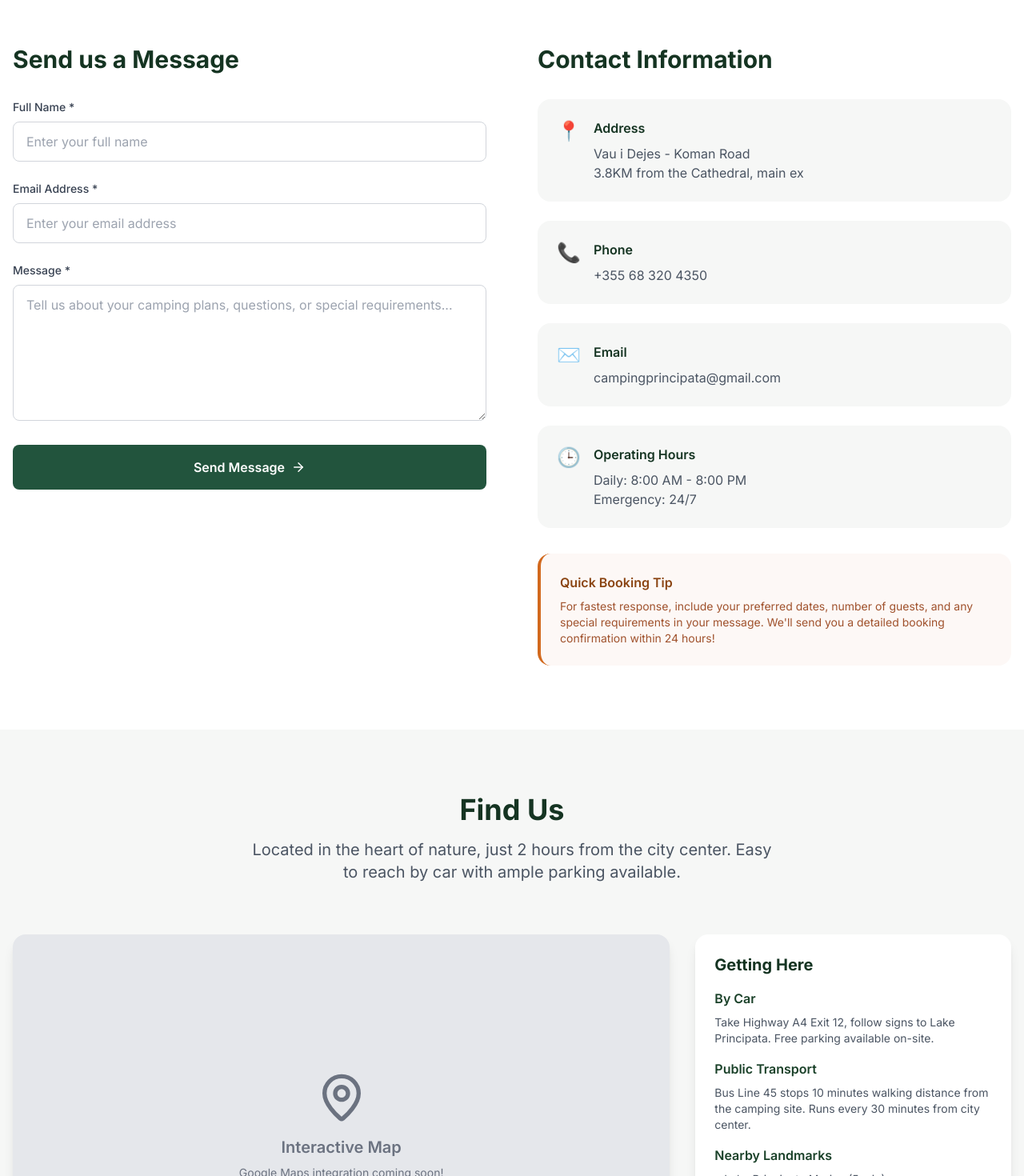
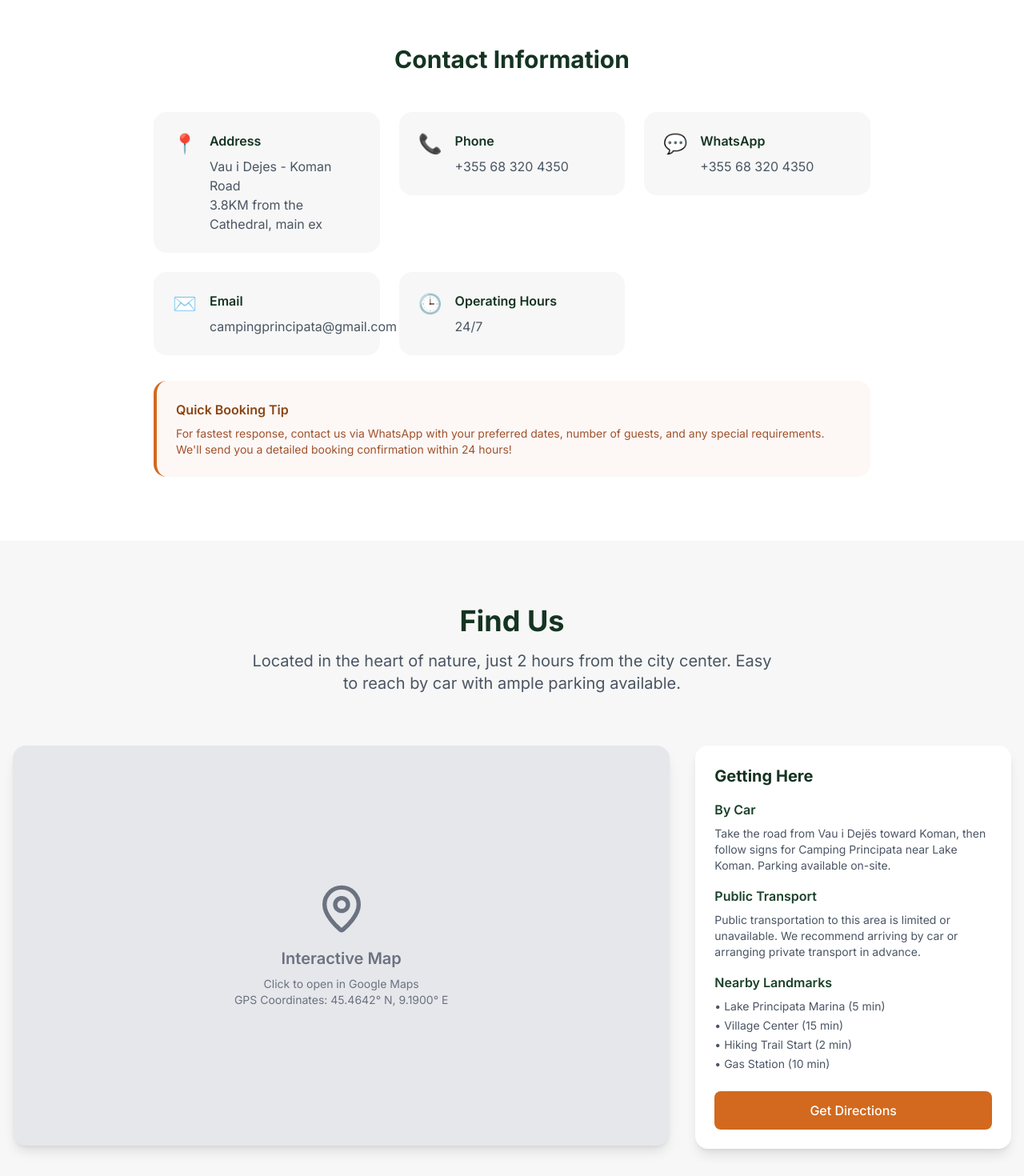
Before and after one commit to cpgersiol/principata-nature-escape, a React (Vite) app: page /contact in a window 1280 px wide. Shown: the part 500-1970 px from the top of the page at 80% size. Built offline with nearby package versions, Linux system fonts and the light colour scheme.

Commit message:
Refactor: Update content and links
Update button links, pricing, about, contact, and transportation page content.

```diff
--- a/src/pages/About.tsx
+++ b/src/pages/About.tsx
@@ -1,3 +1,4 @@
+
 import { useState, useEffect } from 'react';
 import { MapPin, ArrowRight } from 'lucide-react';
 import { Link } from 'react-router-dom';
@@ -14,22 +15,22 @@ const About = () => {
 
   const timeline = [
     {
-      year: '2014',
+      year: '2022',
       title: 'The Beginning',
       description: 'Camping Principata was founded with a simple vision: to provide a perfect nature escape for families and adventurers.'
     },
     {
-      year: '2017',
+      year: '2023',
       title: 'Facility Expansion',
       description: 'Added modern shower facilities, electrical hookups, and expanded the camping area to accommodate more guests.'
     },
     {
-      year: '2020',
+      year: '2024',
       title: 'Digital Transformation',
       description: 'Introduced WiFi throughout the grounds and online booking system for better guest experience.'
     },
     {
-      year: '2024',
+      year: '2025',
       title: 'Sustainability Focus',
       description: 'Launched eco-friendly initiatives including solar power and waste reduction programs.'
     }
@@ -241,7 +242,7 @@ const About = () => {
                 <MapPin className="text-forest-600 mt-1 flex-shrink-0" size={24} />
                 <div>
                   <p className="text-lg text-gray-700 mb-2">
-                    <strong>123 Nature Lane, Lakeside, Italy 12345</strong>
+                    <strong>Vau i Dejës - Koman Road, 3.8 KM from the Cathedral</strong>
                   </p>
                   <p className="text-gray-600 leading-relaxed">
                     Strategically located just 2 hours from the city center, our camping site
@@ -264,30 +265,38 @@ const About = () => {
                 <div className="bg-sage-50 p-4 rounded-lg">
                   <h4 className="font-semibold text-forest-700 mb-2">Transportation</h4>
                   <ul className="text-sm text-gray-600 space-y-1">
-                    <li>• Free parking available</li>
-                    <li>• Bus stop (10 min walk)</li>
-                    <li>• Airport (1.5 hours)</li>
+                    <li>• Parking available</li>
+                    <li>• Airport (2 hours)</li>
                   </ul>
                 </div>
               </div>
 
-              <Link
-                to="/contact"
+              <a
+                href="https://maps.app.goo.gl/X4JUPR5LeuiSxxFt8"
+                target="_blank"
+                rel="noopener noreferrer"
                 className="inline-flex items-center bg-forest-600 hover:bg-forest-700 text-white px-6 py-3 rounded-full font-semibold transition-all duration-300 transform hover:scale-105"
               >
                 Get Directions
                 <ArrowRight className="ml-2" size={18} />
-              </Link>
+              </a>
             </div>
 
             <div className="animate-slide-in-right">
-              <div className="bg-gray-200 rounded-2xl h-96 flex items-center justify-center shadow-lg">
-                <div className="text-center text-gray-500">
-                  <MapPin size={48} className="mx-auto mb-4" />
-                  <p className="text-lg">Interactive Map</p>
-                  <p className="text-sm">Coming Soon</p>
+              <a
+                href="https://maps.app.goo.gl/X4JUPR5LeuiSxxFt8"
+                target="_blank"
+                rel="noopener noreferrer"
+                className="cursor-pointer"
+              >
+                <div className="bg-gray-200 rounded-2xl h-96 flex items-center justify-center shadow-lg hover:shadow-xl transition-shadow duration-300">
+                  <div className="text-center text-gray-500">
+                    <MapPin size={48} className="mx-auto mb-4" />
+                    <p className="text-lg">Interactive Map</p>
+                    <p className="text-sm">Click to open in Google Maps</p>
+                  </div>
                 </div>
-              </div>
+              </a>
             </div>
           </div>
         </div>
@@ -302,14 +311,16 @@ const About = () => {
           <p className="text-xl mb-8 max-w-2xl mx-auto opacity-90 animate-fade-in" style={{ animationDelay: '0.2s' }}>
             Join thousands of satisfied guests who have made unforgettable memories at Camping Principata.
           </p>
-          <Link
-            to="/contact"
+          <a
+            href="https://wa.me/355683204350"
+            target="_blank"
+            rel="noopener noreferrer"
             className="inline-flex items-center bg-white text-earth-600 hover:bg-gray-100 px-8 py-4 rounded-full text-lg font-semibold transition-all duration-300 transform hover:scale-105 animate-scale-in"
             style={{ animationDelay: '0.4s' }}
           >
             Book Your Adventure
             <ArrowRight className="ml-2" size={20} />
-          </Link>
+          </a>
         </div>
       </section>
     </div>
--- a/src/pages/Contact.tsx
+++ b/src/pages/Contact.tsx
@@ -1,51 +1,27 @@
 
-import { useState } from 'react';
-import { MapPin, Contact, ArrowRight } from 'lucide-react';
+import { MapPin, Phone, MessageCircle } from 'lucide-react';
 
 const ContactPage = () => {
-  const [formData, setFormData] = useState({
-    name: '',
-    email: '',
-    message: ''
-  });
-  const [isSubmitting, setIsSubmitting] = useState(false);
-  const [showThankYou, setShowThankYou] = useState(false);
-
-  const handleInputChange = (e) => {
-    const { name, value } = e.target;
-    setFormData(prev => ({
-      ...prev,
-      [name]: value
-    }));
-  };
-
-  const handleSubmit = async (e) => {
-    e.preventDefault();
-    setIsSubmitting(true);
-
-    // Simulate form submission
-    await new Promise(resolve => setTimeout(resolve, 1000));
-
-    setIsSubmitting(false);
-    setShowThankYou(true);
-    setFormData({ name: '', email: '', message: '' });
-
-    // Hide thank you message after 5 seconds
-    setTimeout(() => {
-      setShowThankYou(false);
-    }, 5000);
-  };
-
   const contactInfo = [
     {
       title: 'Address',
       details: ['Vau i Dejes - Koman Road', '3.8KM from the Cathedral, main ex'],
-      icon: '📍'
+      icon: '📍',
+      link: 'https://maps.app.goo.gl/X4JUPR5LeuiSxxFt8',
+      isExternal: true
     },
     {
       title: 'Phone',
       details: ['+355 68 320 4350'],
-      icon: '📞'
+      icon: '📞',
+      link: 'tel:+355683204350'
+    },
+    {
+      title: 'WhatsApp',
+      details: ['+355 68 320 4350'],
+      icon: '💬',
+      link: 'https://wa.me/355683204350',
+      isExternal: true
     },
     {
       title: 'Email',
@@ -54,7 +30,7 @@ const ContactPage = () => {
     },
     {
       title: 'Operating Hours',
-      details: ['Daily: 8:00 AM - 8:00 PM', 'Emergency: 24/7'],
+      details: ['24/7'],
       icon: '🕒'
     }
   ];
@@ -72,7 +48,7 @@ const ContactPage = () => {
         </div>
         <div className="container mx-auto px-4 relative z-10">
           <div className="max-w-3xl mx-auto text-center animate-fade-in">
-            <Contact size={64} className="mx-auto mb-6 opacity-80" />
+            <MessageCircle size={64} className="mx-auto mb-6 opacity-80" />
             <h1 className="text-4xl md:text-6xl font-bold mb-6">
               Get in Touch
             </h1>
@@ -84,113 +60,27 @@ const ContactPage = () => {
         </div>
       </section>
 
-      {/* Contact Form and Info */}
+      {/* Contact Information */}
       <section className="py-20 bg-white">
         <div className="container mx-auto px-4">
-          <div className="grid grid-cols-1 lg:grid-cols-2 gap-16">
-            {/* Contact Form */}
-            <div className="animate-slide-in-left">
-              <h2 className="text-3xl font-bold text-forest-800 mb-8">
-                Send us a Message
-              </h2>
-
-              {showThankYou && (
-                <div className="mb-8 p-6 bg-forest-50 border border-forest-200 rounded-2xl animate-scale-in">
-                  <div className="flex items-center space-x-3">
-                    <div className="text-forest-600">
-                      <svg className="w-6 h-6" fill="none" stroke="currentColor" viewBox="0 0 24 24">
-                        <path strokeLinecap="round" strokeLinejoin="round" strokeWidth={2} d="M5 13l4 4L19 7" />
-                      </svg>
-                    </div>
-                    <div>
-                      <h3 className="font-semibold text-forest-800">Thank you!</h3>
-                      <p className="text-forest-600">We've received your message and will get back to you within 24 hours.</p>
-                    </div>
-                  </div>
-                </div>
-              )}
-
-              <form onSubmit={handleSubmit} className="space-y-6">
-                <div>
-                  <label htmlFor="name" className="block text-sm font-medium text-gray-700 mb-2">
-                    Full Name *
-                  </label>
-                  <input
-                    type="text"
-                    id="name"
-                    name="name"
-                    value={formData.name}
-                    onChange={handleInputChange}
-                    required
-                    className="w-full px-4 py-3 border border-gray-300 rounded-lg focus:ring-2 focus:ring-forest-500 focus:border-forest-500 transition-colors duration-200"
-                    placeholder="Enter your full name"
-                  />
-                </div>
-
-                <div>
-                  <label htmlFor="email" className="block text-sm font-medium text-gray-700 mb-2">
-                    Email Address *
-                  </label>
-                  <input
-                    type="email"
-                    id="email"
-                    name="email"
-                    value={formData.email}
-                    onChange={handleInputChange}
-                    required
-                    className="w-full px-4 py-3 border border-gray-300 rounded-lg focus:ring-2 focus:ring-forest-500 focus:border-forest-500 transition-colors duration-200"
-                    placeholder="Enter your email address"
-                  />
-                </div>
-
-                <div>
-                  <label htmlFor="message" className="block text-sm font-medium text-gray-700 mb-2">
-                    Message *
-                  </label>
-                  <textarea
-                    id="message"
-                    name="message"
-                    value={formData.message}
-                    onChange={handleInputChange}
-                    required
-                    rows={6}
-                    className="w-full px-4 py-3 border border-gray-300 rounded-lg focus:ring-2 focus:ring-forest-500 focus:border-forest-500 transition-colors duration-200 resize-vertical"
-                    placeholder="Tell us about your camping plans, questions, or special requirements..."
-                  />
-                </div>
-
-                <button
-                  type="submit"
-                  disabled={isSubmitting}
-                  className="w-full bg-forest-600 hover:bg-forest-700 disabled:bg-forest-400 text-white py-4 px-6 rounded-lg font-semibold transition-all duration-300 transform hover:scale-105 disabled:transform-none flex items-center justify-center"
-                >
-                  {isSubmitting ? (
-                    <>
-                      <div className="animate-spin rounded-full h-5 w-5 border-b-2 border-white mr-2"></div>
-                      Sending...
-                    </>
-                  ) : (
-                    <>
-                      Send Message
-                      <ArrowRight className="ml-2" size={18} />
-                    </>
-                  )}
-                </button>
-              </form>
-            </div>
-
-            {/* Contact Information */}
-            <div className="animate-slide-in-right">
-              <h2 className="text-3xl font-bold text-forest-800 mb-8">
+          <div className="max-w-4xl mx-auto">
+            <h2 className="text-3xl font-bold text-forest-800 mb-12 text-center">
               Contact Information
             </h2>
 
-              <div className="space-y-6 mb-8">
+            <div className="grid grid-cols-1 md:grid-cols-2 lg:grid-cols-3 gap-6 mb-8">
               {contactInfo.map((info, index) => (
                 <div
                   key={index}
-                    className="flex items-start space-x-4 p-6 bg-sage-50 rounded-2xl hover:bg-sage-100 transition-colors duration-200 animate-fade-in"
+                  className="animate-fade-in"
                   style={{ animationDelay: `${index * 0.1}s` }}
+                >
+                  {info.link ? (
+                    <a
+                      href={info.link}
+                      target={info.isExternal ? "_blank" : undefined}
+                      rel={info.isExternal ? "noopener noreferrer" : undefined}
+                      className="flex items-start space-x-4 p-6 bg-sage-50 rounded-2xl hover:bg-sage-100 transition-colors duration-200 cursor-pointer block"
                     >
                       <div className="text-2xl">{info.icon}</div>
                       <div>
@@ -201,6 +91,20 @@ const ContactPage = () => {
                           </p>
                         ))}
                       </div>
+                    </a>
+                  ) : (
+                    <div className="flex items-start space-x-4 p-6 bg-sage-50 rounded-2xl">
+                      <div className="text-2xl">{info.icon}</div>
+                      <div>
+                        <h3 className="font-semibold text-forest-800 mb-2">{info.title}</h3>
+                        {info.details.map((detail, detailIndex) => (
+                          <p key={detailIndex} className="text-gray-600">
+                            {detail}
+                          </p>
+                        ))}
+                      </div>
+                    </div>
+                  )}
                 </div>
               ))}
             </div>
@@ -208,11 +112,10 @@ const ContactPage = () => {
             <div className="bg-earth-50 p-6 rounded-2xl border-l-4 border-earth-500">
               <h3 className="font-semibold text-earth-700 mb-2">Quick Booking Tip</h3>
               <p className="text-earth-600 text-sm">
-                  For fastest response, include your preferred dates, number of guests,
-                  and any special requirements in your message. We'll send you a
+                For fastest response, contact us via WhatsApp with your preferred dates, number of guests,
+                and any special requirements. We'll send you a
                 detailed booking confirmation within 24 hours!
               </p>
-              </div>
             </div>
           </div>
         </div>
@@ -234,16 +137,23 @@ const ContactPage = () => {
           <div className="grid grid-cols-1 lg:grid-cols-3 gap-8 items-start">
             {/* Map Placeholder */}
             <div className="lg:col-span-2">
-              <div className="bg-gray-200 rounded-2xl h-96 lg:h-[500px] flex items-center justify-center shadow-lg animate-scale-in">
+              <a
+                href="https://maps.app.goo.gl/X4JUPR5LeuiSxxFt8"
+                target="_blank"
+                rel="noopener noreferrer"
+                className="cursor-pointer"
+              >
+                <div className="bg-gray-200 rounded-2xl h-96 lg:h-[500px] flex items-center justify-center shadow-lg animate-scale-in hover:shadow-xl transition-shadow duration-300">
                   <div className="text-center text-gray-500">
                     <MapPin size={64} className="mx-auto mb-4" />
                     <h3 className="text-xl font-semibold mb-2">Interactive Map</h3>
                     <p className="text-sm">
-                    Google Maps integration coming soon!<br />
+                      Click to open in Google Maps<br />
                       GPS Coordinates: 45.4642° N, 9.1900° E
                     </p>
                   </div>
                 </div>
+              </a>
             </div>
 
             {/* Directions */}
@@ -257,16 +167,15 @@ const ContactPage = () => {
                   <div>
                     <h4 className="font-semibold text-forest-700 mb-2">By Car</h4>
                     <p className="text-gray-600 text-sm">
-                      Take Highway A4 Exit 12, follow signs to Lake Principata.
-                      Free parking available on-site.
+                      Take the road from Vau i Dejës toward Koman, then follow signs for Camping Principata near Lake Koman.
+                      Parking available on-site.
                     </p>
                   </div>
 
                   <div>
                     <h4 className="font-semibold text-forest-700 mb-2">Public Transport</h4>
                     <p className="text-gray-600 text-sm">
-                      Bus Line 45 stops 10 minutes walking distance from the camping site.
-                      Runs every 30 minutes from city center.
+                      Public transportation to this area is limited or unavailable. We recommend arriving by car or arranging private transport in advance.
                     </p>
                   </div>
 
@@ -281,9 +190,14 @@ const ContactPage = () => {
                   </div>
                 </div>
 
-                <button className="w-full mt-6 bg-earth-500 hover:bg-earth-600 text-white py-3 px-4 rounded-lg font-medium transition-colors duration-200">
+                <a
+                  href="https://maps.app.goo.gl/X4JUPR5LeuiSxxFt8"
+                  target="_blank"
+                  rel="noopener noreferrer"
+                  className="w-full mt-6 bg-earth-500 hover:bg-earth-600 text-white py-3 px-4 rounded-lg font-medium transition-colors duration-200 block text-center"
+                >
                   Get Directions
-                </button>
+                </a>
               </div>
             </div>
           </div>
@@ -303,12 +217,23 @@ const ContactPage = () => {
 
           <div className="flex justify-center space-x-6">
             <a
-              href="#"
+              href="https://www.instagram.com/camping_principata?utm_source=ig_web_button_share_sheet&igsh=ZDNlZDc0MzIxNw=="
+              target="_blank"
+              rel="noopener noreferrer"
               className="w-12 h-12 bg-sage-100 hover:bg-sage-200 rounded-full flex items-center justify-center transition-colors duration-200 transform hover:scale-110"
               aria-label="Instagram"
             >
               <svg className="w-6 h-6 text-sage-600" fill="currentColor" viewBox="0 0 24 24">
                 <path d="M12 2.163c3.204 0 3.584.012 4.85.07 3.252.148 4.771 1.691 4.919 4.919.058 1.265.069 1.645.069 4.849 0 3.205-.012 3.584-.069 4.849-.149 3.225-1.664 4.771-4.919 4.919-1.266.058-1.644.07-4.85.07-3.204 0-3.584-.012-4.849-.07-3.26-.149-4.771-1.699-4.919-4.92-.058-1.265-.07-1.644-.07-4.849 0-3.204.013-3.583.07-4.849.149-3.227 1.664-4.771 4.919-4.919 1.266-.057 1.645-.069 4.849-.069zm0-2.163c-3.259 0-3.667.014-4.947.072-4.358.2-6.78 2.618-6.98 6.98-.059 1.281-.073 1.689-.073 4.948 0 3.259.014 3.668.072 4.948.2 4.358 2.618 6.78 6.98 6.98 1.281.058 1.689.072 4.948.072 3.259 0 3.668-.014 4.948-.072 4.354-.2 6.782-2.618 6.979-6.98.059-1.28.073-1.689.073-4.948 0-3.259-.014-3.667-.072-4.947-.196-4.354-2.617-6.78-6.979-6.98-1.281-.059-1.69-.073-4.949-.073zm0 5.838c-3.403 0-6.162 2.759-6.162 6.162s2.759 6.163 6.162 6.163 6.162-2.759 6.162-6.163c0-3.403-2.759-6.162-6.162-6.162zm0 10.162c-2.209 0-4-1.79-4-4 0-2.209 1.791-4 4-4s4 1.791 4 4c0 2.21-1.791 4-4 4zm6.406-11.845c-.796 0-1.441.645-1.441 1.44s.645 1.44 1.441 1.44c.795 0 1.439-.645 1.439-1.44s-.644-1.44-1.439-1.44z"/>
+              </svg>
+            </a>
+            <a
+              href="#"
+              className="w-12 h-12 bg-sage-100 hover:bg-sage-200 rounded-full flex items-center justify-center transition-colors duration-200 transform hover:scale-110"
+              aria-label="Facebook"
+            >
+              <svg className="w-6 h-6 text-sage-600" fill="currentColor" viewBox="0 0 24 24">
+                <path d="M24 12.073c0-6.627-5.373-12-12-12s-12 5.373-12 12c0 5.99 4.388 10.954 10.125 11.854v-8.385H7.078v-3.47h3.047V9.43c0-3.007 1.792-4.669 4.533-4.669 1.312 0 2.686.235 2.686.235v2.953H15.83c-1.491 0-1.956.925-1.956 1.874v2.25h3.328l-.532 3.47h-2.796v8.385C19.612 23.027 24 18.062 24 12.073z"/>
               </svg>
             </a>
           </div>
--- a/src/pages/Pricing.tsx
+++ b/src/pages/Pricing.tsx
@@ -1,4 +1,3 @@
-
 import { Tent, ParkingMeter, User, Baby, Droplets, Shirt, Umbrella, Flame, Ship, Caravan, CreditCard, Banknote } from 'lucide-react';
 import { Link } from 'react-router-dom';
 
@@ -7,7 +6,7 @@ const Pricing = () => {
     {
       icon: Tent,
       title: 'Tent Space',
-      price: '€15',
+      price: '€5',
       period: 'per night',
       description: 'Spacious camping spot for your tent with easy access to facilities',
       features: [
@@ -486,11 +485,10 @@ const Pricing = () => {
               <div className="bg-white p-6 rounded-xl shadow-md">
                 <h4 className="font-semibold text-forest-700 mb-4">Booking Policy</h4>
                 <ul className="space-y-2 text-gray-600 text-sm">
-                  <li>• Minimum stay: 1 night</li>
-                  <li>• Check-in: 3:00 PM - 8:00 PM</li>
-                  <li>• Check-out: 8:00 AM - 11:00 AM</li>
+                  <li>• Check-in: 07:00 AM - 11:59 PM</li>
+                  <li>• Check-out: 08:00 AM - 11:00 AM</li>
                   <li>• Advance booking recommended</li>
-                  <li>• Payment on arrival accepted</li>
+                  <li>• Payment on arrival only via Cash or Card</li>
                 </ul>
               </div>
 
```
Also changed, not shown: src/components/Navigation.tsx (+10 -6 lines), src/pages/Home.tsx (+10 -6 lines). Lines whose indentation alone changed are shown as unchanged.
